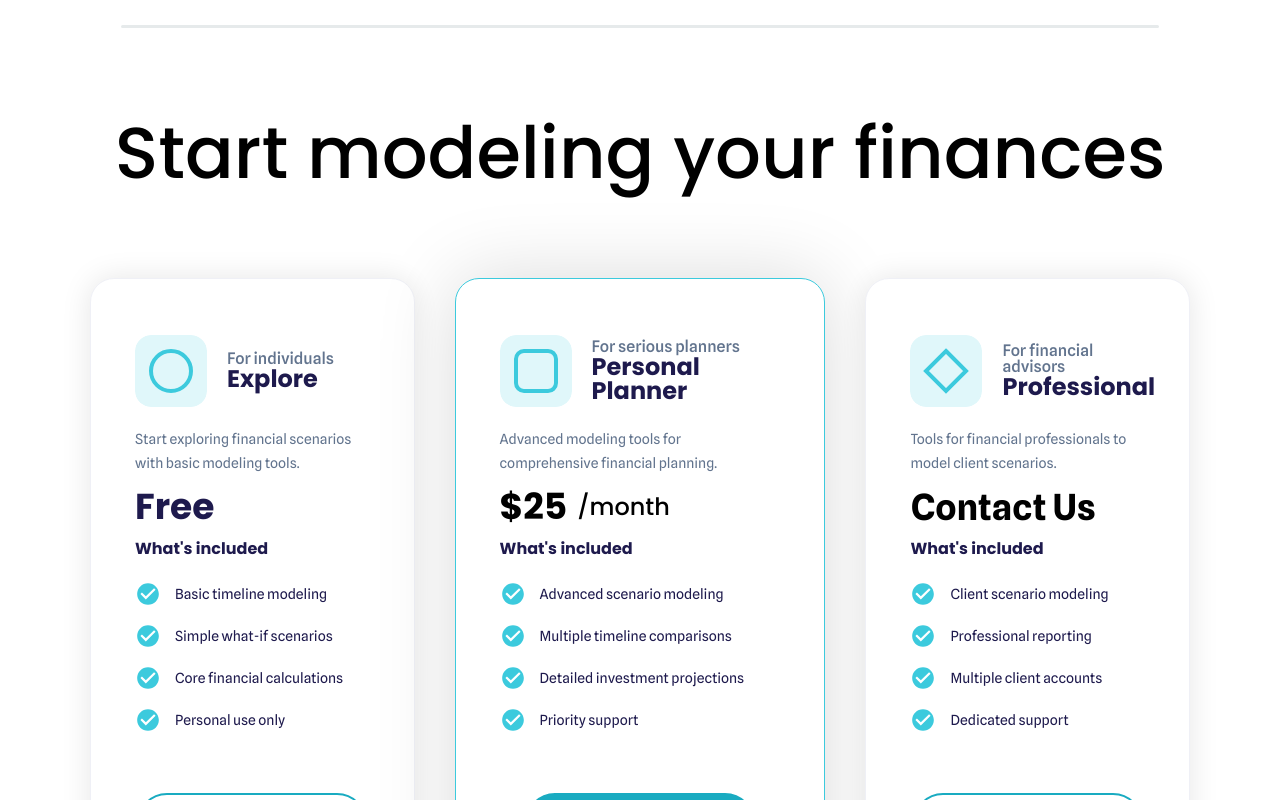
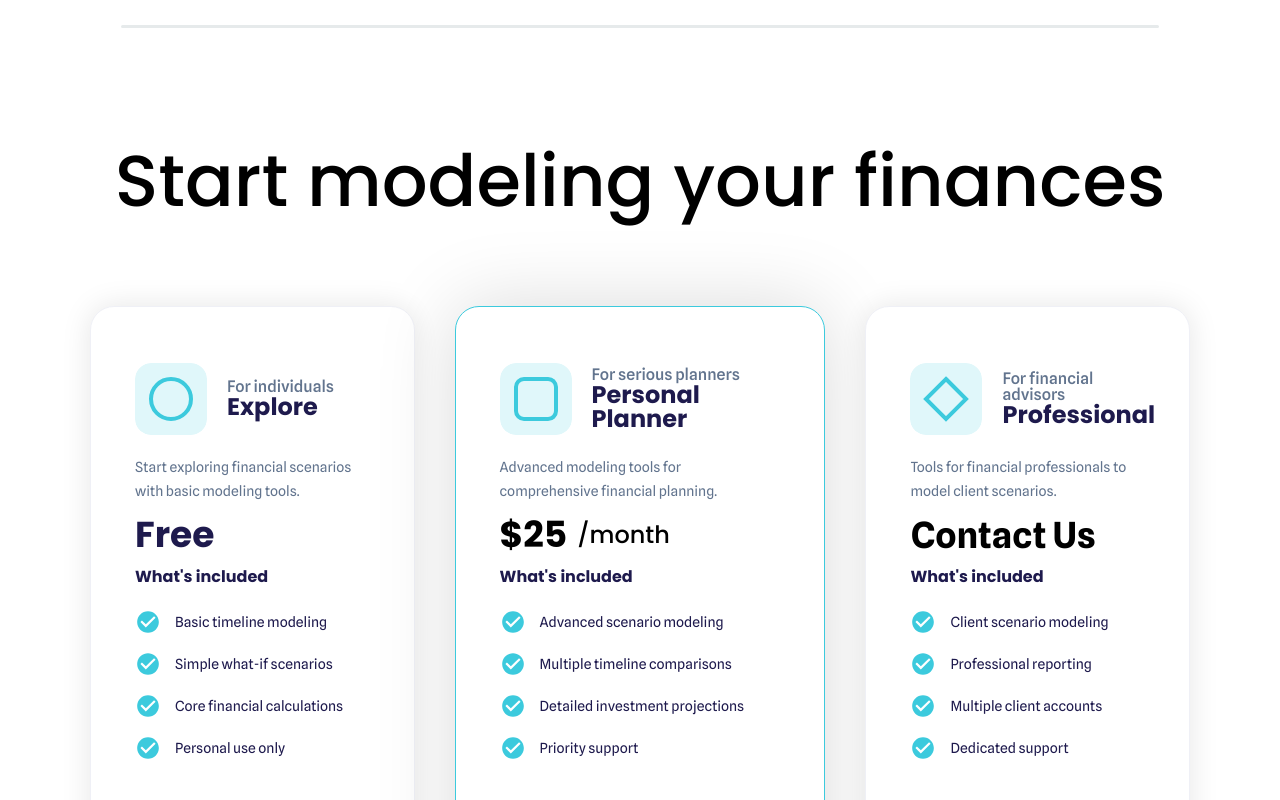
Before and after one commit to marksoulier/lever-landingpage, a React (Vite) app: page / in a window 1280 px wide. Shown: the part 2920-3720 px from the top of the page. Built offline with nearby package versions, Linux system fonts and the light colour scheme.

Commit message:
make tables have margin on top

```diff
--- a/src/components/Tables.tsx
+++ b/src/components/Tables.tsx
@@ -4,7 +4,7 @@ import { PricingCard } from "./PricingCard";
 
 const Tables: React.FC = () => {
   return (
-    <section className="rounded-3xl" id="pricing">
+    <section className="rounded-3xl mt-32" id="pricing">
       <h2 className="text-7xl max-md:text-5xl font-medium text-center text-black leading-[50px] mb-25 mt-25 font-['Poppins']">
         Start modeling your finances
       </h2>
```
